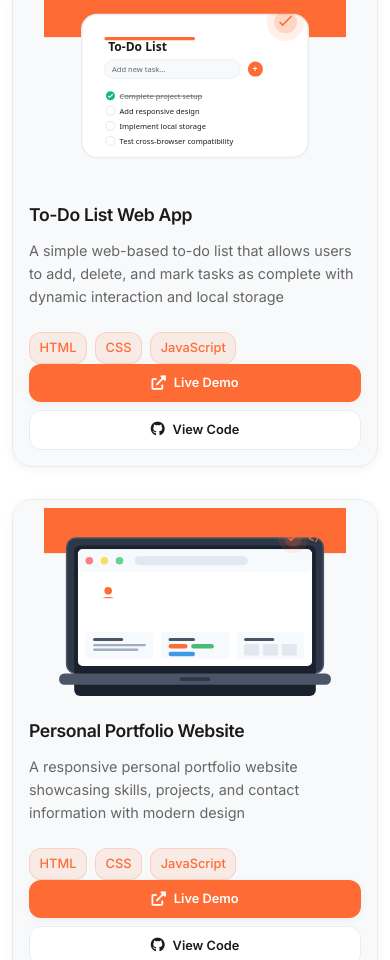
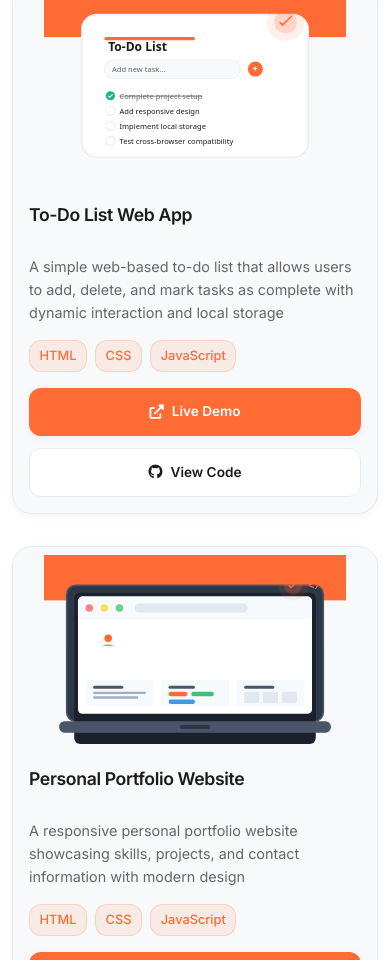
Before and after one commit to igpravin/portfolio-website, a website: page index.html in a window 390 px wide. Shown: the part 3421-4381 px from the top of the page. Drawn offline with Linux system fonts and the light colour scheme.

Commit message:
Fix portfolio button layout and spacing issues
- Improved button spacing and alignment on desktop and mobile
- Fixed cluttered button appearance with proper gaps
- Enhanced button padding and minimum heights for better UX
- Ensured proper responsive design for all screen sizes
- Removed conflicting margins causing overlap issues

```diff
--- a/css/responsive.css
+++ b/css/responsive.css
@@ -202,12 +202,15 @@
 
     .portfolio-links {
         flex-direction: column;
-        gap: 0.5rem;
+        gap: 0.75rem;
+        width: 100%;
     }
 
     .portfolio-link {
-        padding: 0.5rem 0.75rem;
-        font-size: 0.8rem;
+        padding: 0.75rem 1rem;
+        font-size: 0.85rem;
+        min-height: 48px;
+        width: 100%;
     }
 
     /* Skills Section */
--- a/css/style.css
+++ b/css/style.css
@@ -530,6 +530,7 @@ section {
     flex-grow: 1;
     display: flex;
     flex-direction: column;
+    gap: 1rem;
 }
 
 .portfolio-content h3 {
@@ -543,28 +544,31 @@ section {
     font-size: 0.95rem;
     color: var(--text-secondary);
     line-height: 1.6;
-    margin-bottom: 1.5rem;
+    margin: 0;
     flex-grow: 1;
 }
 
 .portfolio-links {
     display: flex;
-    gap: 0.75rem;
+    gap: 1rem;
     margin-top: auto;
+    width: 100%;
 }
 
 .portfolio-link {
     display: inline-flex;
     align-items: center;
     gap: 0.5rem;
-    padding: 0.6rem 1rem;
+    padding: 0.75rem 1.25rem;
     border-radius: var(--radius-md);
     text-decoration: none;
-    font-size: 0.85rem;
+    font-size: 0.9rem;
     font-weight: 600;
     transition: var(--transition);
     flex: 1;
     justify-content: center;
+    text-align: center;
+    min-height: 44px;
 }
 
 .demo-link {
@@ -601,7 +605,7 @@ section {
     display: flex;
     flex-wrap: wrap;
     gap: 0.5rem;
-    margin-bottom: 1.5rem;
+    margin: 0;
 }
 
 .tech-tag {
```
